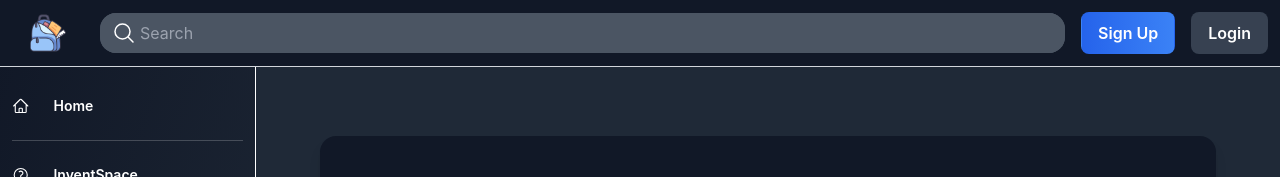
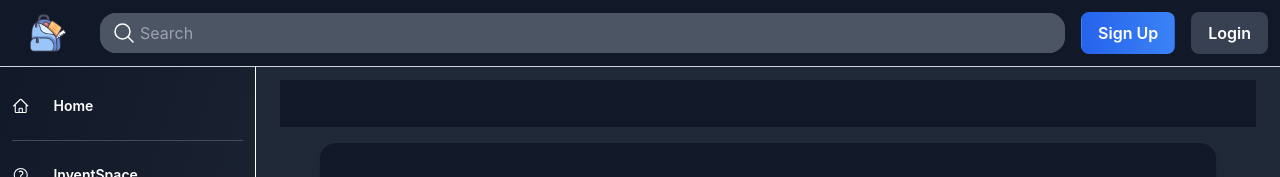
Before and after one commit to talha765/reddit-clone, a React (Vite) app: page / in a window 1280 px wide. Shown: the top 177 px of the page. Built offline with nearby package versions, Linux system fonts and the light colour scheme; no server answers.

Commit message:
added News Ticker

```diff
--- a/src/Pages/HomePage.jsx
+++ b/src/Pages/HomePage.jsx
@@ -90,9 +90,18 @@ const HomePage = () => {
   }, []);
 
   return (
-    <div className="flex flex-col min-h-screen bg-gray-800 font-poppins">
-      <div className="flex flex-col md:flex-row">
-        <div className="flex-grow flex flex-col justify-start mt-24 p-4 md:pl-10 md:pr-10">
+    <div className="relative flex flex-col min-h-screen bg-gray-800 font-poppins">
+
+      {/* Should display info of LnD sessions */}
+      {/* News Ticker Row */}
+      <div className="bg-gray-900 text-teal-300 p-2 text-center mt-14 w-full">
+        <marquee behavior="scroll" direction="left" className="text-s">
+        🚨 Welcome to the Student Research Lab! 🚨 | Breaking News: New learning resources available! | Upcoming workshop on innovation | Join our communities for collaboration!
+        </marquee>
+      </div>
+
+      <div className="flex flex-col md:flex-row ">
+        <div className="flex-grow flex flex-col justify-start mt-0 p-4 md:pl-10 md:pr-10">
           <div className="bg-gray-900 rounded-2xl p-10 mb-12 shadow-lg w-full">
             <h1 className="text-white text-3xl md:text-4xl font-bold mb-4">
               WELCOME TO STUDENT RESEARCH LAB!
@@ -219,6 +228,6 @@ const HomePage = () => {
       </div>
     </div>
   );
-};
+}
 
 export default HomePage;
```
Also changed, not shown: src/App.css (+16 -0 lines).
